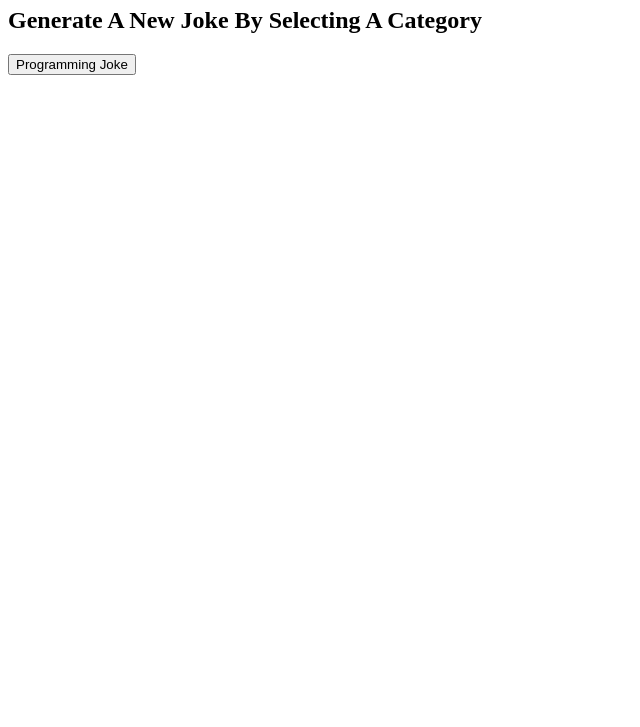
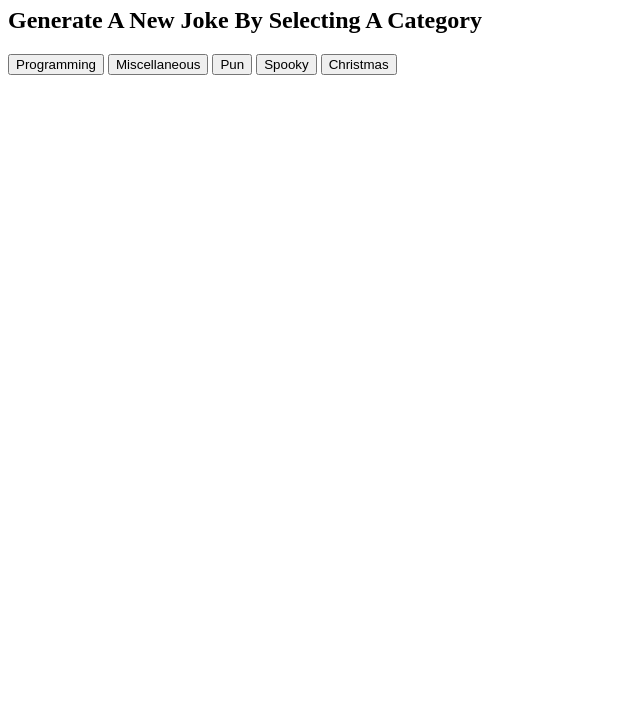
Before and after one commit to m-mulhall/cprg-218-javascript-api, a plain HTML site: page index.html in a window 1280 px wide. Shown: the part 73-800 px from the top of the page, without its empty margins (0-640 px from the left). Drawn offline with Linux system fonts and the light colour scheme; no server answers.

Commit message:
complete html
rename h1 id. include each category button and button id, and remove the button class.

```diff
--- a/index.html
+++ b/index.html
@@ -7,13 +7,20 @@
   <title>Jokes API</title>
 </head>
 <body>
-  <h1>Joke Of The Day</h1>
+  <h1 id="title">Joke Of The Day</h1>
   <p id="joke"></p>
 
   <h2>Generate A New Joke By Selecting A Category</h2>
-    <button class="btn" id="programming">Programming Joke</button>
+
+      <button id="programming">Programming</button>
+      <button id="miscellaneous">Miscellaneous</button>
+      <button id="pun">Pun</button>
+      <button id="spooky">Spooky</button>
+      <button id="christmas">Christmas</button>
+
+
+
 
   <script src="joke.js"></script>
-
 </body>
 </html>
```
